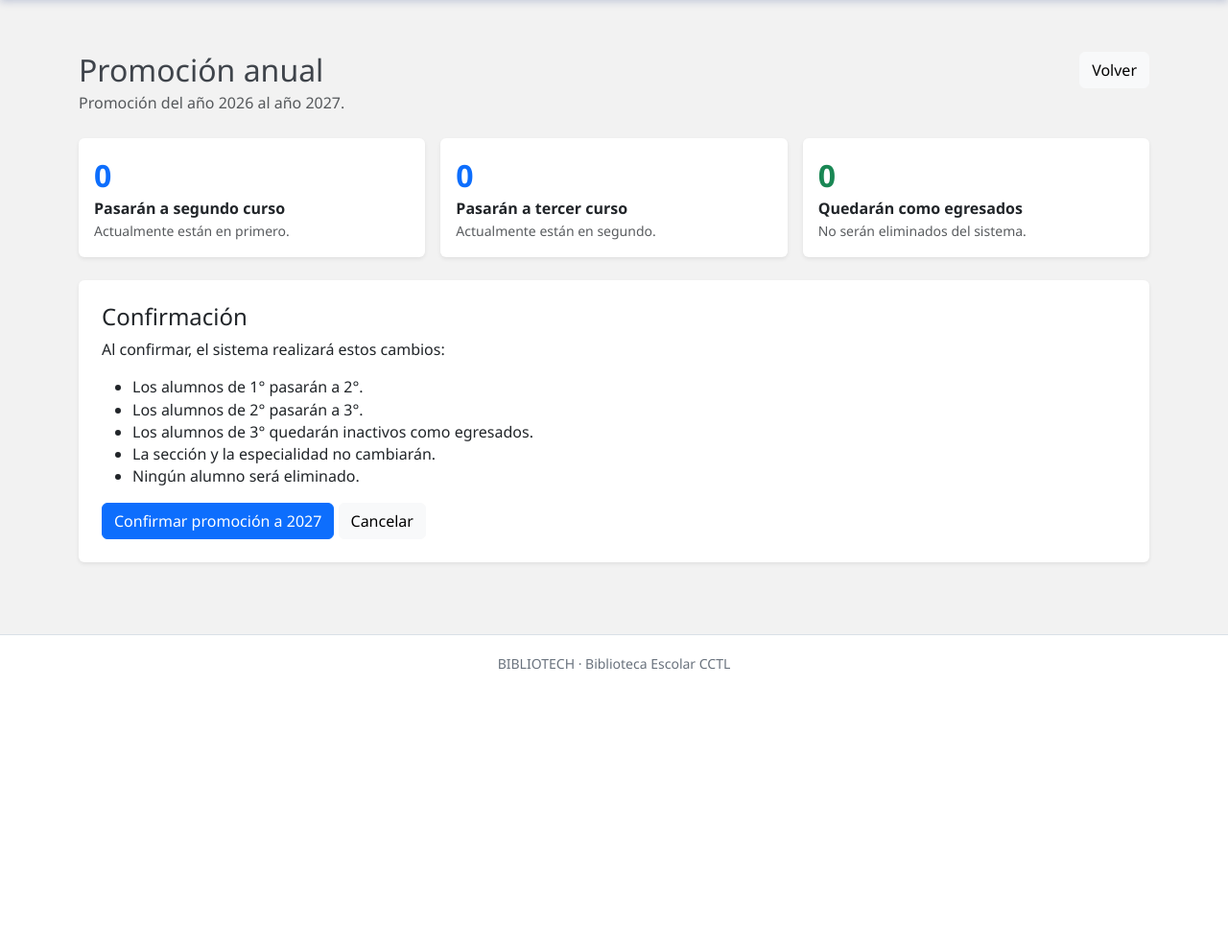
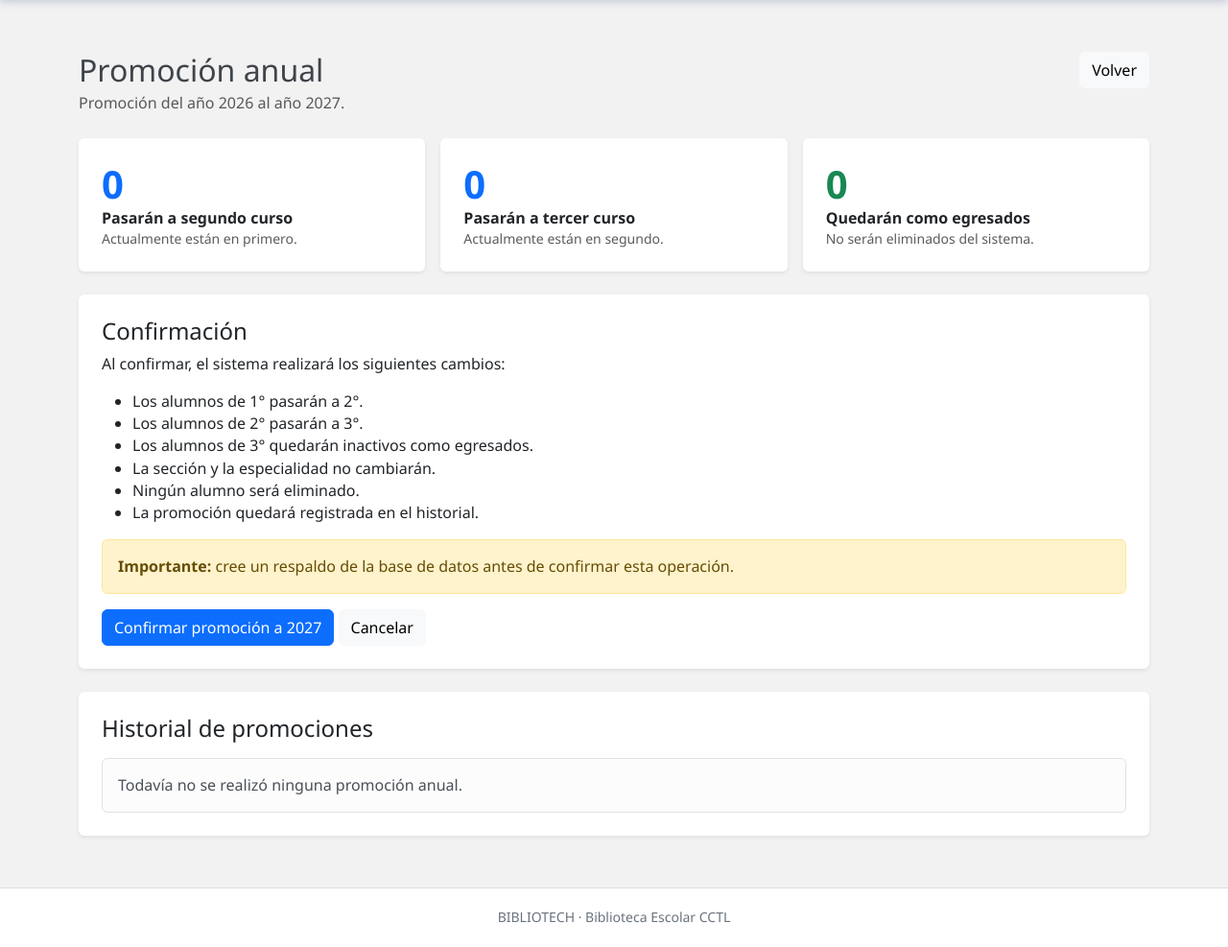
Before and after one commit to JavierPaniagua/bibliocctech, a Django app: page /alumnos/promocion-anual/ in a window 1280 px wide. Shown: the part 78-1065 px from the top of the page at 96% size. Before the commit the page ends 776 px from the top, so only its background shows below. Run offline with Django 5.2, Linux system fonts and the light colour scheme; data that the repository does not hold is empty; some libraries are stand-ins or nearby versions.

Commit message:
Completar promocion anual e historial de alumnos

```diff
--- a/alumnos/views.py
+++ b/alumnos/views.py
@@ -1132,7 +1132,8 @@ def promocion_anual(request):
                 (
                     'No se puede confirmar la '
                     'promoción porque existen '
-                    'cursos que deben corregirse.'
+                    'alumnos con cursos que '
+                    'deben corregirse.'
                 ),
             )
 
@@ -1165,6 +1166,7 @@ def promocion_anual(request):
                 alumno.anio_lectivo = (
                     anio_destino
                 )
+                alumno.anio_egreso = None
 
                 alumno.save(
                     update_fields=[
@@ -1181,6 +1183,7 @@ def promocion_anual(request):
                 alumno.anio_lectivo = (
                     anio_destino
                 )
+                alumno.anio_egreso = None
 
                 alumno.save(
                     update_fields=[
@@ -1240,34 +1243,61 @@ def promocion_anual(request):
             'alumnos:lista'
         )
 
+    historial_promociones = (
+        PromocionAnual.objects.all()
+        .order_by(
+            '-anio_destino'
+        )
+    )
+
     contexto = {
         'anio_origen': anio_origen,
         'anio_destino': anio_destino,
+
         'promocion_realizada': (
             promocion_realizada
         ),
+
+        'historial_promociones': (
+            historial_promociones
+        ),
+
         'cantidad_primero': len(
             resumen['primero']
         ),
+
         'cantidad_segundo': len(
             resumen['segundo']
         ),
+
         'cantidad_tercero': len(
             resumen['tercero']
         ),
-        'primero': resumen['primero'],
-        'segundo': resumen['segundo'],
-        'tercero': resumen['tercero'],
+
+        'primero': (
+            resumen['primero']
+        ),
+
+        'segundo': (
+            resumen['segundo']
+        ),
+
+        'tercero': (
+            resumen['tercero']
+        ),
+
         'cursos_no_reconocidos': (
             resumen[
                 'cursos_no_reconocidos'
             ]
         ),
+
         'prestamos_pendientes': (
             resumen[
                 'prestamos_pendientes'
             ]
         ),
+
         'puede_confirmar': (
             not promocion_realizada
             and not resumen[
--- a/templates/alumnos/promocion_anual.html
+++ b/templates/alumnos/promocion_anual.html
@@ -8,10 +8,15 @@ Promoción anual | BIBLIOTECH
 <div class="container py-4">
     <div class="d-flex flex-wrap justify-content-between align-items-start gap-3 mb-4">
         <div>
-            <h1 class="h2 mb-1">Promoción anual</h1>
+            <h1 class="h2 mb-1">
+                Promoción anual
+            </h1>
+
             <p class="text-muted mb-0">
-                Promoción del año {{ anio_origen }}
-                al año {{ anio_destino }}.
+                Promoción del año
+                {{ anio_origen }}
+                al año
+                {{ anio_destino }}.
             </p>
         </div>
 
@@ -23,8 +28,12 @@ Promoción anual | BIBLIOTECH
 
     {% if promocion_realizada %}
         <div class="alert alert-info">
-            <strong>Promoción ya realizada.</strong>
-            La promoción al año {{ anio_destino }}
+            <strong>
+                Promoción ya realizada.
+            </strong>
+
+            La promoción al año
+            {{ anio_destino }}
             fue ejecutada el
             {{ promocion_realizada.fecha_ejecucion|date:"d/m/Y H:i" }}.
         </div>
@@ -33,55 +42,61 @@ Promoción anual | BIBLIOTECH
     <div class="row g-3 mb-4">
         <div class="col-md-4">
             <div class="card h-100 border-0 shadow-sm">
-                <div class="card-body">
-                    <div class="fs-2 fw-bold text-primary">
+                <div class="card-body p-4">
+                    <div class="display-6 fw-bold text-primary">
                         {{ cantidad_primero }}
                     </div>
-                    <div class="fw-semibold">
+
+                    <div class="fw-bold">
                         Pasarán a segundo curso
                     </div>
-                    <small class="text-muted">
+
+                    <div class="text-muted small">
                         Actualmente están en primero.
-                    </small>
+                    </div>
                 </div>
             </div>
         </div>
 
         <div class="col-md-4">
             <div class="card h-100 border-0 shadow-sm">
-                <div class="card-body">
-                    <div class="fs-2 fw-bold text-primary">
+                <div class="card-body p-4">
+                    <div class="display-6 fw-bold text-primary">
                         {{ cantidad_segundo }}
                     </div>
-                    <div class="fw-semibold">
+
+                    <div class="fw-bold">
                         Pasarán a tercer curso
                     </div>
-                    <small class="text-muted">
+
+                    <div class="text-muted small">
                         Actualmente están en segundo.
-                    </small>
+                    </div>
                 </div>
             </div>
         </div>
 
         <div class="col-md-4">
             <div class="card h-100 border-0 shadow-sm">
-                <div class="card-body">
-                    <div class="fs-2 fw-bold text-success">
+                <div class="card-body p-4">
+                    <div class="display-6 fw-bold text-success">
                         {{ cantidad_tercero }}
                     </div>
-                    <div class="fw-semibold">
+
+                    <div class="fw-bold">
                         Quedarán como egresados
                     </div>
-                    <small class="text-muted">
+
+                    <div class="text-muted small">
                         No serán eliminados del sistema.
-                    </small>
+                    </div>
                 </div>
             </div>
         </div>
     </div>
 
     {% if prestamos_pendientes %}
-        <div class="alert alert-danger">
+        <div class="alert alert-danger mb-4">
             <h2 class="h5">
                 Alumnos con préstamos pendientes
             </h2>
@@ -93,11 +108,17 @@ Promoción anual | BIBLIOTECH
 
             <ul class="mb-0">
                 {% for prestamo in prestamos_pendientes %}
-                    <li>
-                        {{ prestamo.alumno.nombre_visible }}
-                        — Cédula {{ prestamo.alumno.cedula }}
+                    <li class="mb-1">
+                        <strong>
+                            {{ prestamo.alumno.nombre_visible }}
+                        </strong>
+
+                        — Cédula
+                        {{ prestamo.alumno.cedula }}
+
                         — Inventario
                         {{ prestamo.ejemplar.numero_inventario }}
+
                         — {{ prestamo.ejemplar.libro.titulo }}
                     </li>
                 {% endfor %}
@@ -106,7 +127,7 @@ Promoción anual | BIBLIOTECH
     {% endif %}
 
     {% if cursos_no_reconocidos %}
-        <div class="alert alert-danger">
+        <div class="alert alert-danger mb-4">
             <h2 class="h5">
                 Cursos que deben corregirse
             </h2>
@@ -118,9 +139,13 @@ Promoción anual | BIBLIOTECH
 
             <ul class="mb-0">
                 {% for alumno in cursos_no_reconocidos %}
-                    <li>
-                        {{ alumno.nombre_visible }}
+                    <li class="mb-1">
+                        <strong>
+                            {{ alumno.nombre_visible }}
+                        </strong>
+
                         — Cédula {{ alumno.cedula }}
+
                         — Curso “{{ alumno.curso }}”
                     </li>
                 {% endfor %}
@@ -128,45 +153,61 @@ Promoción anual | BIBLIOTECH
         </div>
     {% endif %}
 
-    <div class="card border-0 shadow-sm">
+    <div class="card border-0 shadow-sm mb-4">
         <div class="card-body p-4">
             <h2 class="h4">
                 Confirmación
             </h2>
 
             <p>
-                Al confirmar, el sistema realizará estos cambios:
+                Al confirmar, el sistema realizará
+                los siguientes cambios:
             </p>
 
             <ul>
                 <li>
                     Los alumnos de 1° pasarán a 2°.
                 </li>
+
                 <li>
                     Los alumnos de 2° pasarán a 3°.
                 </li>
+
                 <li>
-                    Los alumnos de 3° quedarán inactivos
-                    como egresados.
+                    Los alumnos de 3° quedarán
+                    inactivos como egresados.
                 </li>
+
                 <li>
-                    La sección y la especialidad no cambiarán.
+                    La sección y la especialidad
+                    no cambiarán.
                 </li>
+
                 <li>
                     Ningún alumno será eliminado.
+                </li>
+
+                <li>
+                    La promoción quedará registrada
+                    en el historial.
                 </li>
             </ul>
 
             {% if puede_confirmar %}
+                <div class="alert alert-warning">
+                    <strong>Importante:</strong>
+                    cree un respaldo de la base de datos
+                    antes de confirmar esta operación.
+                </div>
+
                 <form method="post"
-                      onsubmit="return confirm(
-                          '¿Confirma la promoción anual? Esta operación modificará los cursos de los alumnos.'
-                      );">
+                      onsubmit="return confirm('¿Confirma la promoción anual? Se modificarán los cursos y los alumnos de tercer curso quedarán como egresados.');">
                     {% csrf_token %}
 
                     <button type="submit"
                             class="btn btn-primary">
-                        Confirmar promoción a {{ anio_destino }}
+                        Confirmar promoción a
+                        {{ anio_destino }}
                     </button>
 
                     <a href="{% url 'alumnos:lista' %}"
@@ -188,5 +229,62 @@ Promoción anual | BIBLIOTECH
             {% endif %}
         </div>
     </div>
+
+    <div class="card border-0 shadow-sm">
+        <div class="card-body p-4">
+            <h2 class="h4 mb-3">
+                Historial de promociones
+            </h2>
+
+            {% if historial_promociones %}
+                <div class="table-responsive">
+                    <table class="table table-hover align-middle mb-0">
+                        <thead class="table-primary">
+                            <tr>
+                                <th>Promoción</th>
+                                <th>Pasaron a 2°</th>
+                                <th>Pasaron a 3°</th>
+                                <th>Egresados</th>
+                                <th>Fecha</th>
+                            </tr>
+                        </thead>
+
+                        <tbody>
+                            {% for promocion in historial_promociones %}
+                                <tr>
+                                    <td class="fw-bold">
+                                        {{ promocion.anio_origen }}
+                                        →
+                                        {{ promocion.anio_destino }}
+                                    </td>
+
+                                    <td>
+                                        {{ promocion.alumnos_primero_a_segundo }}
+                                    </td>
+
+                                    <td>
+                                        {{ promocion.alumnos_segundo_a_tercero }}
+                                    </td>
+
+                                    <td>
+                                        {{ promocion.alumnos_egresados }}
+                                    </td>
+
+                                    <td>
+                                        {{ promocion.fecha_ejecucion|date:"d/m/Y H:i" }}
+                                    </td>
+                                </tr>
+                            {% endfor %}
+                        </tbody>
+                    </table>
+                </div>
+            {% else %}
+                <div class="alert alert-light border mb-0">
+                    Todavía no se realizó ninguna
+                    promoción anual.
+                </div>
+            {% endif %}
+        </div>
+    </div>
 </div>
 {% endblock %}
```
